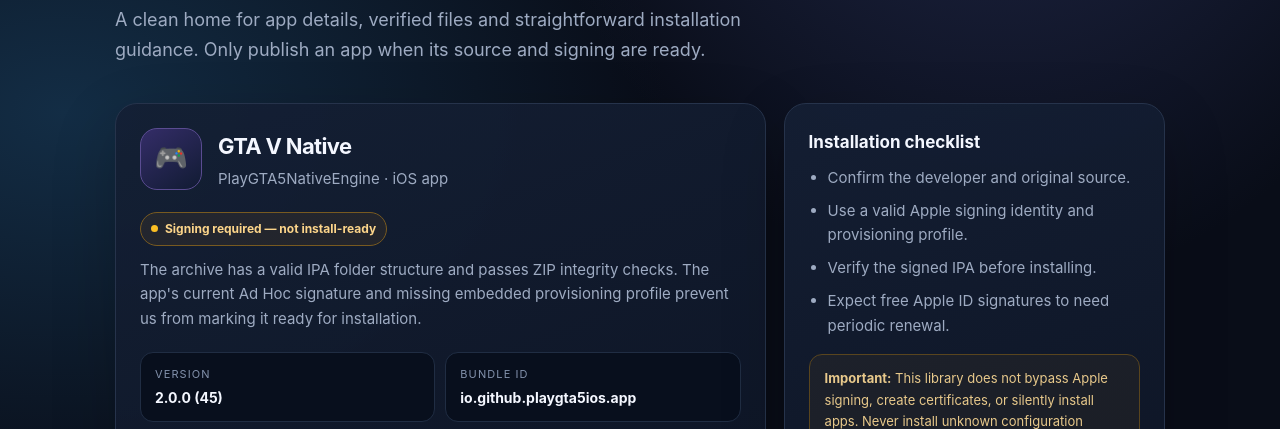
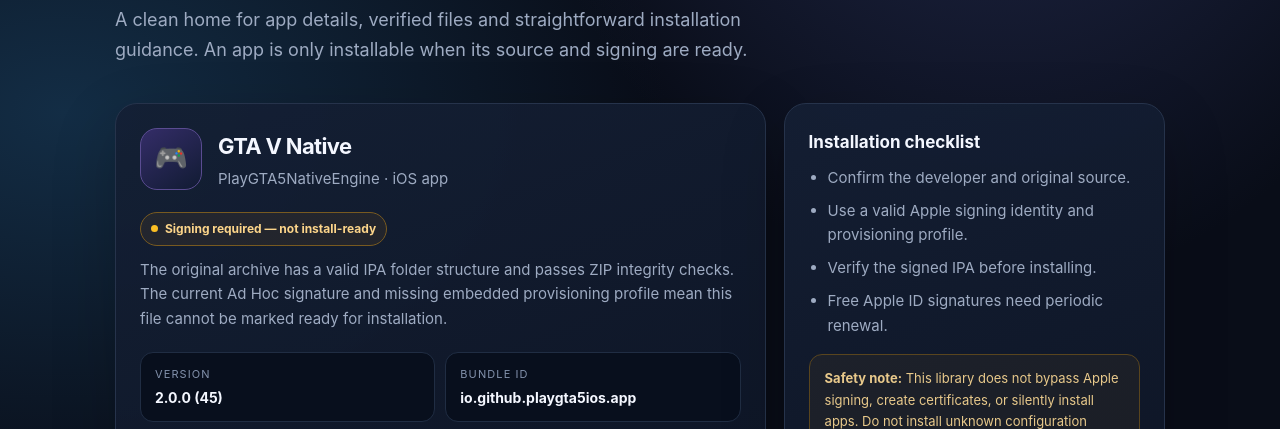
Before and after one commit to AloneSmoker007/Ipa-, a plain HTML site: page index.html in a window 1280 px wide. Shown: the part 340-769 px from the top of the page. Drawn offline with Linux system fonts and the light colour scheme.

Commit message:
Improve IPA Vault library UI and signing status

```diff
--- a/index.html
+++ b/index.html
@@ -4,12 +4,12 @@
   <meta charset="utf-8">
   <meta name="viewport" content="width=device-width, initial-scale=1">
   <meta name="theme-color" content="#090d18">
-  <meta name="description" content="A private iPhone app library with verified app details and safe installation notes.">
+  <meta name="description" content="A personal iPhone app library with verified app details and safe installation notes.">
   <title>IPA Vault — Personal iPhone Library</title>
   <style>
-    :root{color-scheme:dark;--bg:#090d18;--panel:#111a2b;--panel2:#0d1423;--line:#26334b;--text:#f4f7ff;--muted:#9eabc2;--violet:#a78bfa;--cyan:#67e8f9;--amber:#fbbf24}
+    :root{color-scheme:dark;--bg:#090d18;--panel:#111a2b;--line:#26334b;--text:#f4f7ff;--muted:#9eabc2;--violet:#a78bfa;--cyan:#67e8f9;--amber:#fbbf24}
     *{box-sizing:border-box}body{margin:0;background:radial-gradient(ellipse at 78% -10%,#29315b 0,transparent 38%),radial-gradient(ellipse at 5% 35%,#132d45 0,transparent 35%),var(--bg);color:var(--text);font:15px/1.65 -apple-system,BlinkMacSystemFont,"Segoe UI",sans-serif;min-height:100vh}
-    a{color:inherit}.wrap{width:min(1050px,92%);margin:auto;padding:34px 0 54px}.nav{display:flex;align-items:center;justify-content:space-between;gap:16px;padding:8px 0 42px}.brand{display:flex;align-items:center;gap:11px;font-weight:750;letter-spacing:-.03em}.mark{width:38px;height:38px;display:grid;place-items:center;border:1px solid #6552a8;border-radius:12px;background:linear-gradient(145deg,#8b5cf6,#312e81);font-size:18px}.private{font-size:12px;color:#c4b5fd;border:1px solid #51417c;border-radius:99px;padding:5px 11px;background:#8b5cf615}
+    .wrap{width:min(1050px,92%);margin:auto;padding:34px 0 54px}.nav{display:flex;align-items:center;justify-content:space-between;gap:16px;padding:8px 0 42px}.brand{display:flex;align-items:center;gap:11px;font-weight:750;letter-spacing:-.03em}.mark{width:38px;height:38px;display:grid;place-items:center;border:1px solid #6552a8;border-radius:12px;background:linear-gradient(145deg,#8b5cf6,#312e81);font-size:18px}.private{font-size:12px;color:#c4b5fd;border:1px solid #51417c;border-radius:99px;padding:5px 11px;background:#8b5cf615}
     .hero{padding:30px 0 38px;max-width:760px}.eyebrow{color:var(--cyan);font-size:12px;text-transform:uppercase;letter-spacing:.18em;font-weight:700}.hero h1{font-size:clamp(42px,7vw,70px);line-height:1.04;letter-spacing:-.065em;margin:14px 0}.hero h1 span{background:linear-gradient(90deg,var(--violet),var(--cyan));background-clip:text;color:transparent}.hero p{font-size:18px;color:var(--muted);max-width:650px;margin:0}
     .grid{display:grid;grid-template-columns:1.45fr .85fr;gap:18px}.card{border:1px solid var(--line);background:linear-gradient(160deg,#141f34ed,#0d1525ed);border-radius:22px;padding:24px;box-shadow:0 22px 65px #0003}.apphead{display:flex;align-items:flex-start;gap:16px}.appicon{width:62px;height:62px;flex:0 0 62px;border-radius:17px;display:grid;place-items:center;background:linear-gradient(145deg,#342d68,#111b33);border:1px solid #5a4c91;font-size:27px}.apphead h2{margin:0;font-size:22px;letter-spacing:-.03em}.sub{color:var(--muted);margin:3px 0 0}.status{display:inline-flex;align-items:center;gap:7px;border:1px solid #785a20;color:#fcd58a;background:#f59e0b12;padding:6px 10px;border-radius:99px;font-size:12px;font-weight:700;margin:20px 0 12px}.dot{width:7px;height:7px;border-radius:50%;background:var(--amber)}.desc{color:var(--muted);margin:0 0 20px}.meta{display:grid;grid-template-columns:repeat(2,minmax(0,1fr));gap:10px}.datum{padding:12px 14px;background:#080f1d;border:1px solid #202d43;border-radius:13px}.datum small{display:block;color:#8392ac;font-size:11px;text-transform:uppercase;letter-spacing:.1em}.datum strong{display:block;margin-top:3px;font-size:14px;overflow-wrap:anywhere}.disabled{display:block;width:100%;margin-top:18px;border:1px solid #39445a;border-radius:13px;padding:13px;background:#202b3c;color:#8795aa;font-weight:700;text-align:center;cursor:not-allowed}
     h3{margin:0 0 10px;font-size:17px}.side p,.side li{color:var(--muted)}.side ul{padding-left:19px;margin:10px 0}.side li{margin:8px 0}.callout{margin-top:16px;padding:13px 15px;border-radius:13px;border:1px solid #59451e;background:#f59e0b0d;color:#e8c98b;font-size:13px}.section{margin-top:18px}.steps{display:grid;grid-template-columns:repeat(3,1fr);gap:12px}.step{padding:17px;border:1px solid var(--line);background:#0c1423;border-radius:15px}.step b{display:block;color:var(--violet);font-size:12px;letter-spacing:.1em}.step strong{display:block;margin:7px 0 4px}.step p{color:var(--muted);font-size:13px;margin:0}.footer{border-top:1px solid var(--line);margin-top:30px;padding-top:18px;color:#77849b;font-size:12px;display:flex;justify-content:space-between;gap:12px;flex-wrap:wrap}
@@ -19,12 +19,12 @@
 <body>
   <main class="wrap">
     <nav class="nav" aria-label="Main navigation"><div class="brand"><span class="mark">⌘</span><span>IPA VAULT</span></div><span class="private">PERSONAL LIBRARY</span></nav>
-    <header class="hero"><div class="eyebrow">Your iPhone app collection</div><h1>Apps, organized.<br><span>Safety first.</span></h1><p>A clean home for app details, verified files and straightforward installation guidance. Only publish an app when its source and signing are ready.</p></header>
+    <header class="hero"><div class="eyebrow">Your iPhone app collection</div><h1>Apps, organized.<br><span>Safety first.</span></h1><p>A clean home for app details, verified files and straightforward installation guidance. An app is only installable when its source and signing are ready.</p></header>
     <section class="grid" aria-label="Library">
       <article class="card">
         <div class="apphead"><div class="appicon" aria-hidden="true">🎮</div><div><h2>GTA V Native</h2><p class="sub">PlayGTA5NativeEngine · iOS app</p></div></div>
         <div class="status"><span class="dot"></span>Signing required — not install-ready</div>
-        <p class="desc">The archive has a valid IPA folder structure and passes ZIP integrity checks. The app's current Ad Hoc signature and missing embedded provisioning profile prevent us from marking it ready for installation.</p>
+        <p class="desc">The original archive has a valid IPA folder structure and passes ZIP integrity checks. The current Ad Hoc signature and missing embedded provisioning profile mean this file cannot be marked ready for installation.</p>
         <div class="meta">
           <div class="datum"><small>Version</small><strong>2.0.0 (45)</strong></div>
           <div class="datum"><small>Bundle ID</small><strong>io.github.playgta5ios.app</strong></div>
@@ -39,9 +39,9 @@
           <li>Confirm the developer and original source.</li>
           <li>Use a valid Apple signing identity and provisioning profile.</li>
           <li>Verify the signed IPA before installing.</li>
-          <li>Expect free Apple ID signatures to need periodic renewal.</li>
+          <li>Free Apple ID signatures need periodic renewal.</li>
         </ul>
-        <div class="callout"><strong>Important:</strong> This library does not bypass Apple signing, create certificates, or silently install apps. Never install unknown configuration profiles.</div>
+        <div class="callout"><strong>Safety note:</strong> This library does not bypass Apple signing, create certificates, or silently install apps. Do not install unknown configuration profiles.</div>
       </aside>
     </section>
     <section class="card section">
```
